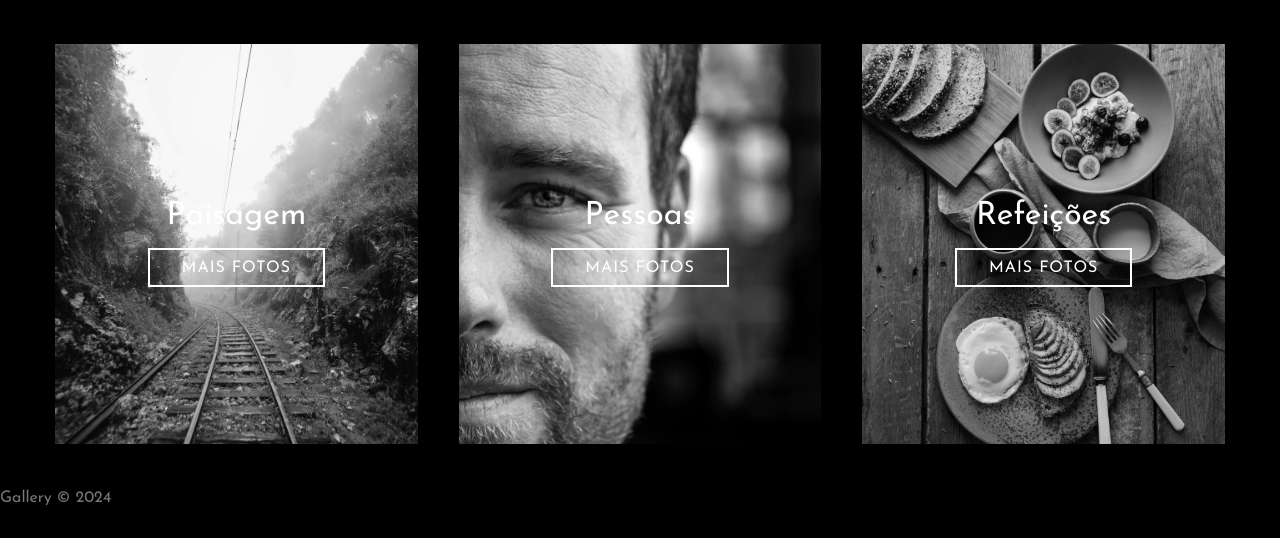
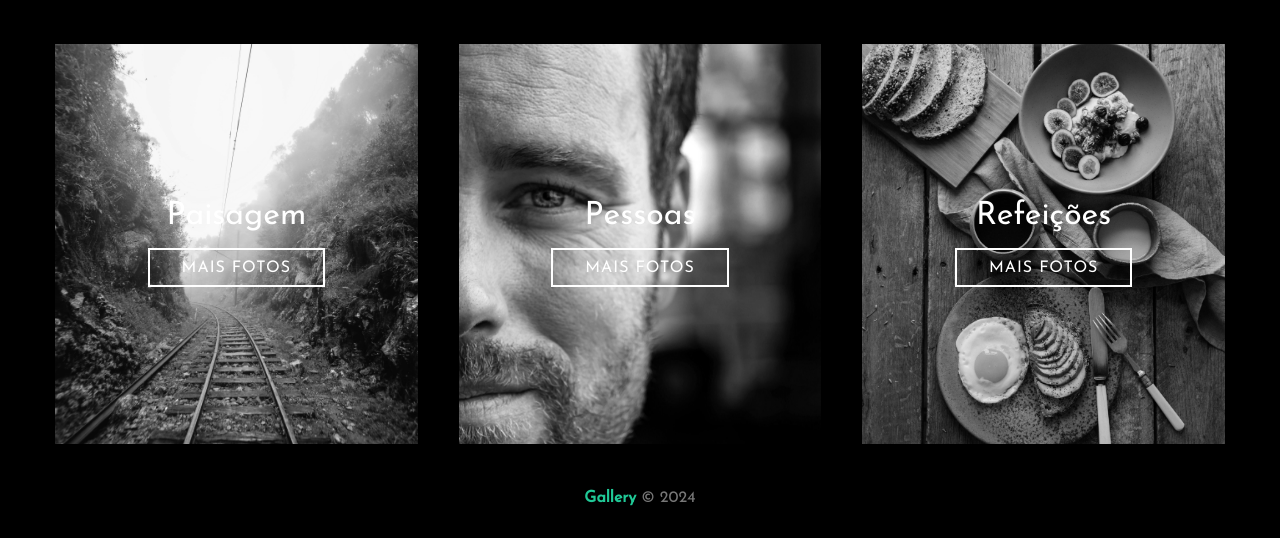
Before and after one commit to jotamedeiros/project-gallery-sass, a plain HTML site: page index.html in a window 1280 px wide. Shown: the part 946-1484 px from the top of the page. Before the commit the page ends 1452 px from the top, so only its background shows below. Drawn offline with Linux system fonts and the light colour scheme.

Commit message:
footer formatado

```diff
--- a/sass/styles.sass
+++ b/sass/styles.sass
@@ -109,3 +109,11 @@ body
         @include mixins.bg-img('pessoas.jpg')
     #card-9
         @include mixins.bg-img('refeicoes.jpg')
+
+footer
+    text-align: center
+    padding-bottom: 2rem
+
+    span
+        font-weight: bold
+        color: variables.$secondary-color
```
Also changed, not shown: css/styles.css, 1 other file.
